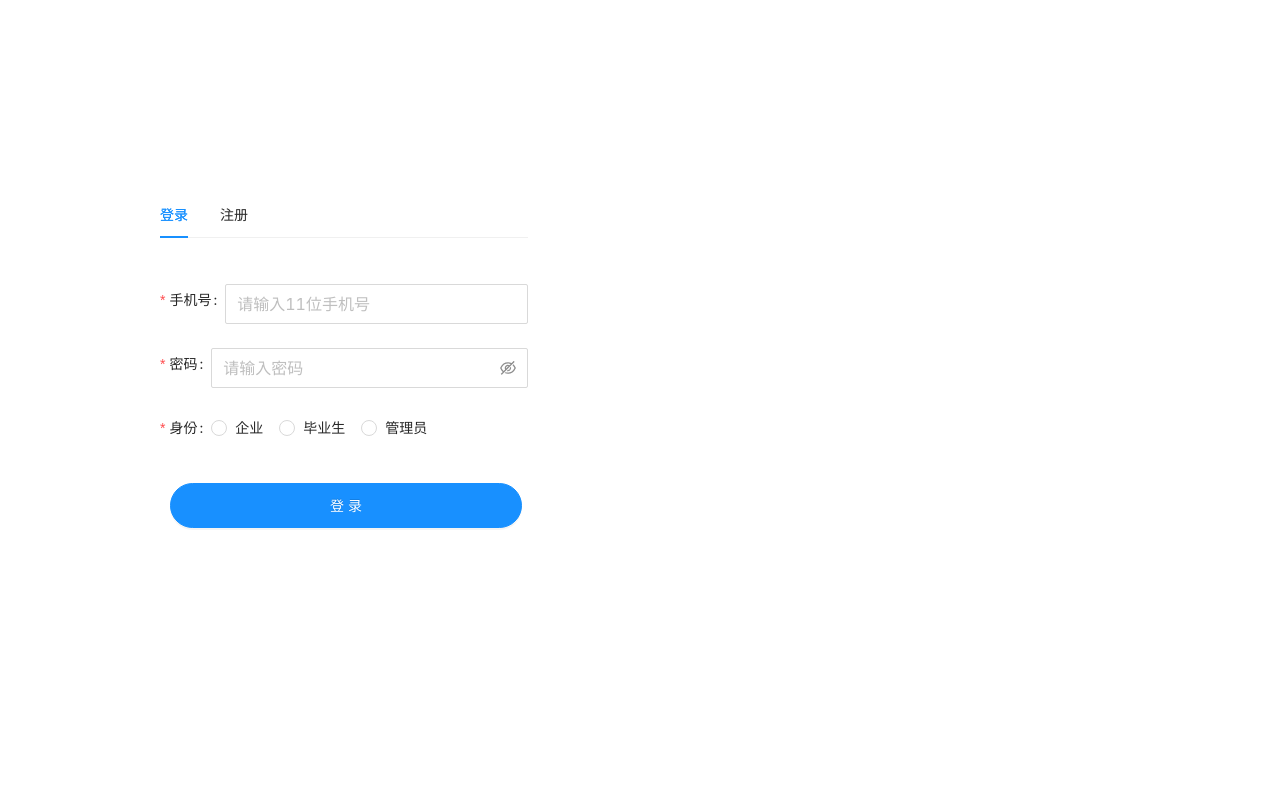
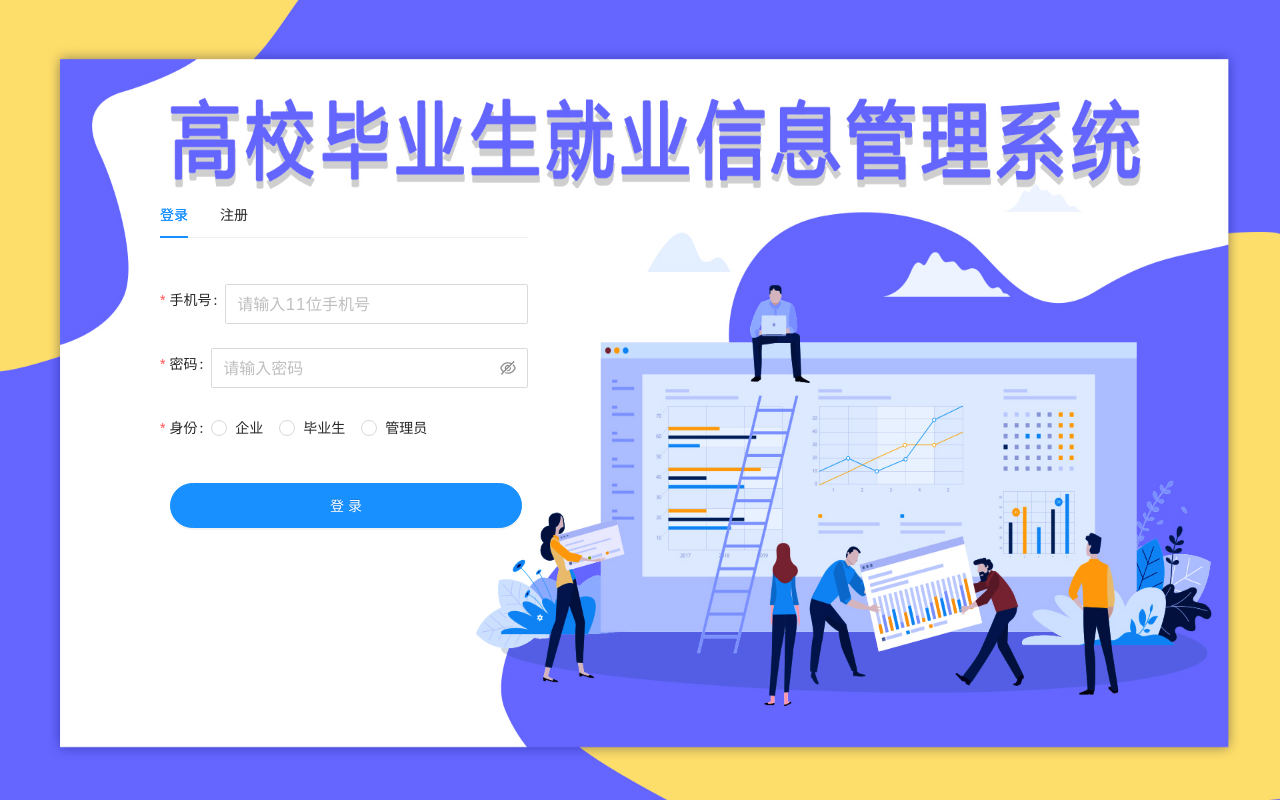
Before and after one commit to lsj123789/system, a React (Create React App) app in the folder Desktop/system/: page / in a window 1280 px wide. Built offline with nearby package versions, Linux system fonts and the light colour scheme.

Commit message:
fix login and add student

```diff
--- a/Desktop/system/src/App.js
+++ b/Desktop/system/src/App.js
@@ -7,9 +7,6 @@ import "./App.css"
 function App() {
   return (
     <HashRouter>
-      {/* <header className="header">
-        <p>高校毕业生就业信息管理系统</p>
-      </header> */}
       {/* <Login /> */}
       <Switch>
         <Route path="/" component={Login} exact />
--- a/Desktop/system/src/index.css
+++ b/Desktop/system/src/index.css
@@ -8,6 +8,10 @@ body {
   height: 100%;
 }
 
+#root{
+  height: 100%;
+}
+
 code {
   font-family: source-code-pro, Menlo, Monaco, Consolas, "Courier New",
     monospace;
--- a/Desktop/system/src/pages/login/index.css
+++ b/Desktop/system/src/pages/login/index.css
@@ -1,11 +1,3 @@
-.wrapper{
-  background:url(../../statics/bg.jpg);
-  background-size: 100% 100%;
-  height: 100%;
-}
-.tabs {
-  position: relative;
-}
 .ant-tabs-nav-animated {
     font-size: 18px !important;
   }
--- a/Desktop/system/src/pages/login/index.js
+++ b/Desktop/system/src/pages/login/index.js
@@ -1,7 +1,8 @@
 import React, { Component } from "react"
 import { withRouter } from "react-router-dom"
 import { Tabs, Form, Button, Input, Radio } from "antd"
-import style from "./index.css"
+import style from "./index.module.css"
+import './index.css'
 
 const { TabPane } = Tabs
 
@@ -27,7 +28,6 @@ class Login extends Component {
     })
   }
   render() {
-    console.log(style)
     const { radioValue } = this.state
     return (
       <div className={style.wrapper}>
--- /dev/null
+++ b/Desktop/system/src/pages/login/index.module.css
@@ -0,0 +1,9 @@
+.wrapper{
+  background:url(../../statics/bg.jpg);
+  background-size: 100% 100%;
+  height: 100%;
+
+}
+.tabs {
+  position: relative;
+}
--- a/Desktop/system/src/pages/student/home/index.js
+++ b/Desktop/system/src/pages/student/home/index.js
@@ -1,4 +1,5 @@
 import React, { Component } from "react"
+import styles from "./index.module.css"
 
 class StudentHome extends Component {
   constructor(props) {
@@ -7,7 +8,13 @@ class StudentHome extends Component {
   }
 
   render() {
-    return <div className="wrapper">StudentHome</div>
+    return (
+      <div className={styles.wrapper}>
+        <header className={styles.header}>
+          <p>高校毕业生就业信息管理系统</p>
+        </header>
+      </div>
+    )
   }
 }
 
--- /dev/null
+++ b/Desktop/system/src/pages/student/home/index.module.css
@@ -0,0 +1,5 @@
+/* .wrapper{
+    .header{
+
+    }
+} */
```
Also changed, not shown: Desktop/system/src/pages/student/home/index.css (deleted). Lines whose indentation alone changed are shown as unchanged.
